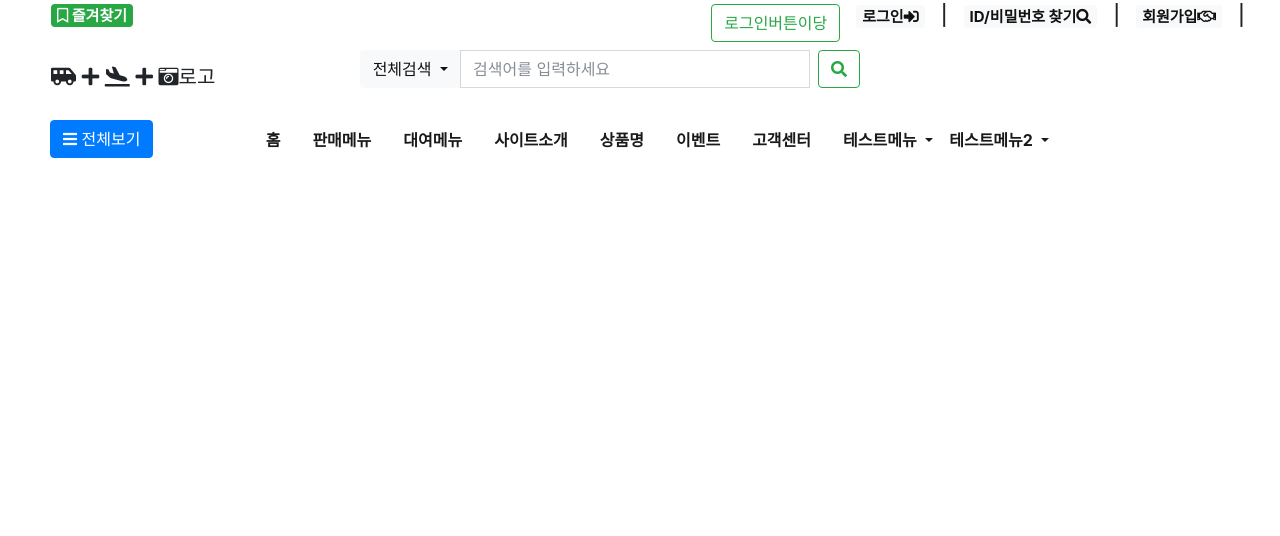
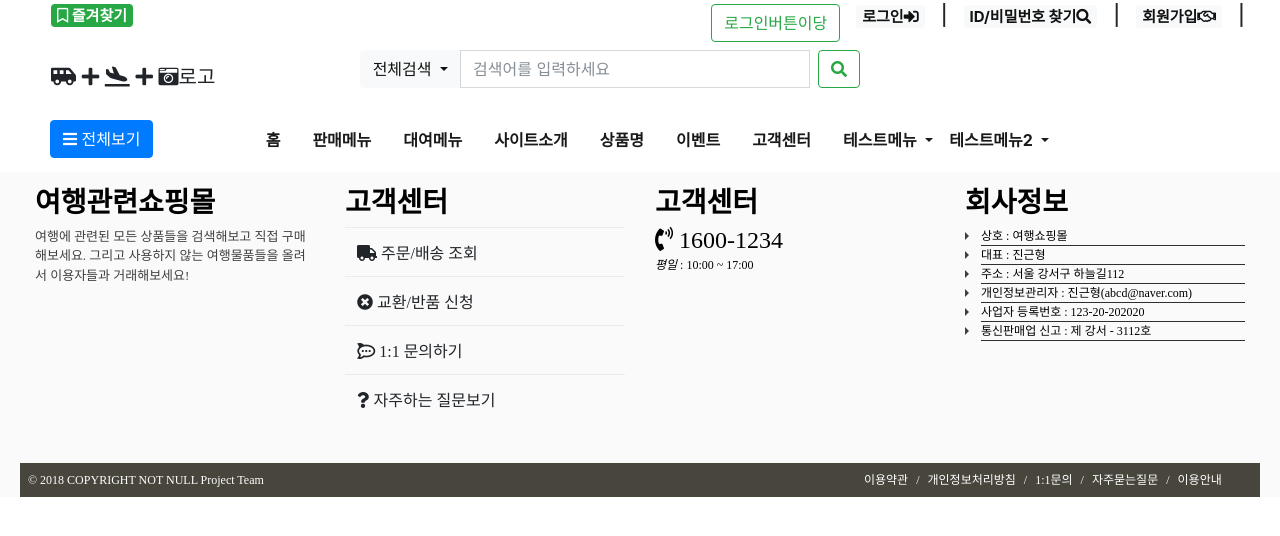
Before and after one commit to dngjs1/final_project, a Java web app: page /memberView.do in a window 1280 px wide. Shown: the top 536 px of the page. Run offline with Spring Boot 4, a stand-in JSP engine, Linux system fonts and the light colour scheme; the project's own start-up code is not run, and a stand-in starts its controllers and pages; some libraries are stand-ins or nearby versions.

Commit message:
index+footer 작업

```diff
--- a/src/main/webapp/WEB-INF/views/common/footer.jsp
+++ b/src/main/webapp/WEB-INF/views/common/footer.jsp
@@ -1,5 +1,164 @@
-<footer class="footer ">
+<%@ page language="java" contentType="text/html; charset=UTF-8"
+    pageEncoding="UTF-8"%>
+<footer>
+
+<div class="footer-first">
+            <div class="container">
+                <div class="row pt-3">
+                    <div class="col-md-3 col-12 scope-mag-box">
+                        <h3><strong>여행관련쇼핑몰</strong></h3>
+                        <p>여행에 관련된 모든 상품들을 검색해보고 직접 구매해보세요. 그리고 사용하지 않는 여행물품들을 올려서
+                        	이용자들과 거래해보세요!</p>
+                    </div>
+                    <div class="col-md-3 col-12 mb-3 categories-box">
+                        <h3><span class="heading"><strong>고객센터</strong></span></h3>
+                        <table class="table table-hover table-border-0 ">
+              <tr>
+                <td><i class="fas fa-truck "></i> 주문/배송 조회</td>
+              </tr>
+
+              <tr>
+                <td><i class="fas fa-times-circle "></i> 교환/반품 신청</td>
+              </tr>
+
+              <tr>
+                <td><i class="fab fa-rocketchat "></i> 1:1 문의하기</td>
+              </tr>
+
+              <tr>
+                <td><i class="fas fa-question "></i> 자주하는 질문보기</td>
+              </tr>
+
+
+          </table>
+                    </div>
+                    <style>
+                    	.txt {
+                    		    line-height: 9px;
+                    		    font-size : 12px;
+                    	}
+
+                    </style>
+                    <div class="col-md-3 col-12 list-box">
+                        <h3><span class="heading"><strong>고객센터</strong></span></h3>
+                        <span><h4><i class="fas fa-phone-volume"></i> 1600-1234</h4></span>
+                        <span><p class = "txt"><em>평일</em> : 10:00 ~ 17:00</p></span>
+                        <p class = "txt"></p>
+                    </div>
+                    <div class="col-md-3 col-12 list-box">
+                        <h3><span class="heading"><strong>회사정보</strong></span></h3>
+                        <ul class="pl-3">
+                            <li>상호 : 여행쇼핑몰</li>
+                            <li>대표 : 진근형</li>
+                            <li>주소 : 서울 강서구 하늘길112 </li>
+                            <li>개인정보관리자 : 진근형(abcd@naver.com)</li>
+                            <li>사업자 등록번호 : 123-20-202020</li>
+                            <li>통신판매업 신고 : 제 강서 - 3112호 </li>
+                        </ul>
+                    </div>
+                </div>
+            </div>
+            <div class="container footer-second p-2 mt-2">
+                <div class="row">
+                    <div class="col-md-8 col-12">
+                        © 2018 COPYRIGHT NOT NULL Project Team
+                    </div>
+                    <div class="col-md-4 col-12">
+                        <nav aria-label="breadcrumb">
+                          <ol class="breadcrumb">
+                            <li class="breadcrumb-item"><a href="#">이용약관</a></li>
+                            <li class="breadcrumb-item"><a href="#">개인정보처리방침</a></li>
+                            <li class="breadcrumb-item"><a href="#">1:1문의</a></li>
+                            <li class="breadcrumb-item"><a href="#">자주묻는질문</a></li>
+                            <li class="breadcrumb-item"><a href="#">이용안내</a></li>
+                          </ol>
+                        </nav>
+                    </div>
+                </div>
+            </div>
+        </div>
+
 </footer>
+
+ <style>
+.footer-first{
+	font-family: ubuntu;
+	background: #fafafa;
+	color: black;
+}
+.scope-mag-box p{
+	color: #414141;
+	font-size: 13px;
+}
+.categories-box .heading, .list-box .heading, .posts-box .heading{
+	color: BLACK;
+}
+.categories-box .category-box{
+	color: #8B8B8B;
+	font-size: 11px;
+	border: 1px solid #3F3F3F;
+	border-radius: 2px;
+	padding: 3px 4px;
+}
+.list-box ul{
+	list-style: none;
+	font-size: 12px;
+}
+.list-box ul li{
+	border-bottom: 1px solid #303030;
+	position: relative;
+}
+.list-box ul li::before{
+	content: " ";
+    width: 0;
+    height: 0;
+    border-top: 4px solid transparent;
+    border-bottom: 4px solid transparent;
+    border-left: 4px solid #3F3F3F;
+    position: absolute;
+    top: 305%;
+    margin-top: -50px;
+    left: -6%;
+}
+.list-box ul li a{
+	text-decoration: none;
+	color: #7F7F7F;
+}
+.posts-box .post-box{
+	border-bottom: 1px solid #303030;
+}
+.posts-box .post-box img{
+	height: 55px;
+}
+.posts-box .post-box h6{
+	font-size: 13px;
+}
+.posts-box .post-box P{
+	font-size: 8px;
+	color: #505050;
+}
+.footer-second{
+	color: #fff;
+	background: #48453c;
+	font-size: 12px;
+}
+.footer-second .breadcrumb{
+	border-radius: 0px;
+	padding:0px;
+	background: none;
+	margin: 0px;
+}
+.footer-second .breadcrumb li a{
+	color: #fff !important;
+	font-size: 12px;
+	text-decoration: none;
+}
+.breadcrumb-item+.breadcrumb-item::before{
+	color: #fff !important;
+}
+
+        </style>
+
 </body>
 
 </html>
--- a/src/main/webapp/WEB-INF/views/common/header.jsp
+++ b/src/main/webapp/WEB-INF/views/common/header.jsp
@@ -67,7 +67,7 @@
 
 
 
-<body>
+<body data-spy="scroll" data-target="#myScrollspy" data-offset="1" >
   <!--헤더부분 시작-->
   <header>
     <div class="header">
```
Also changed, not shown: src/main/webapp/index.jsp (+19 -24 lines), src/main/webapp/resources/images/swim-2.jpg (added), 1 other file.
